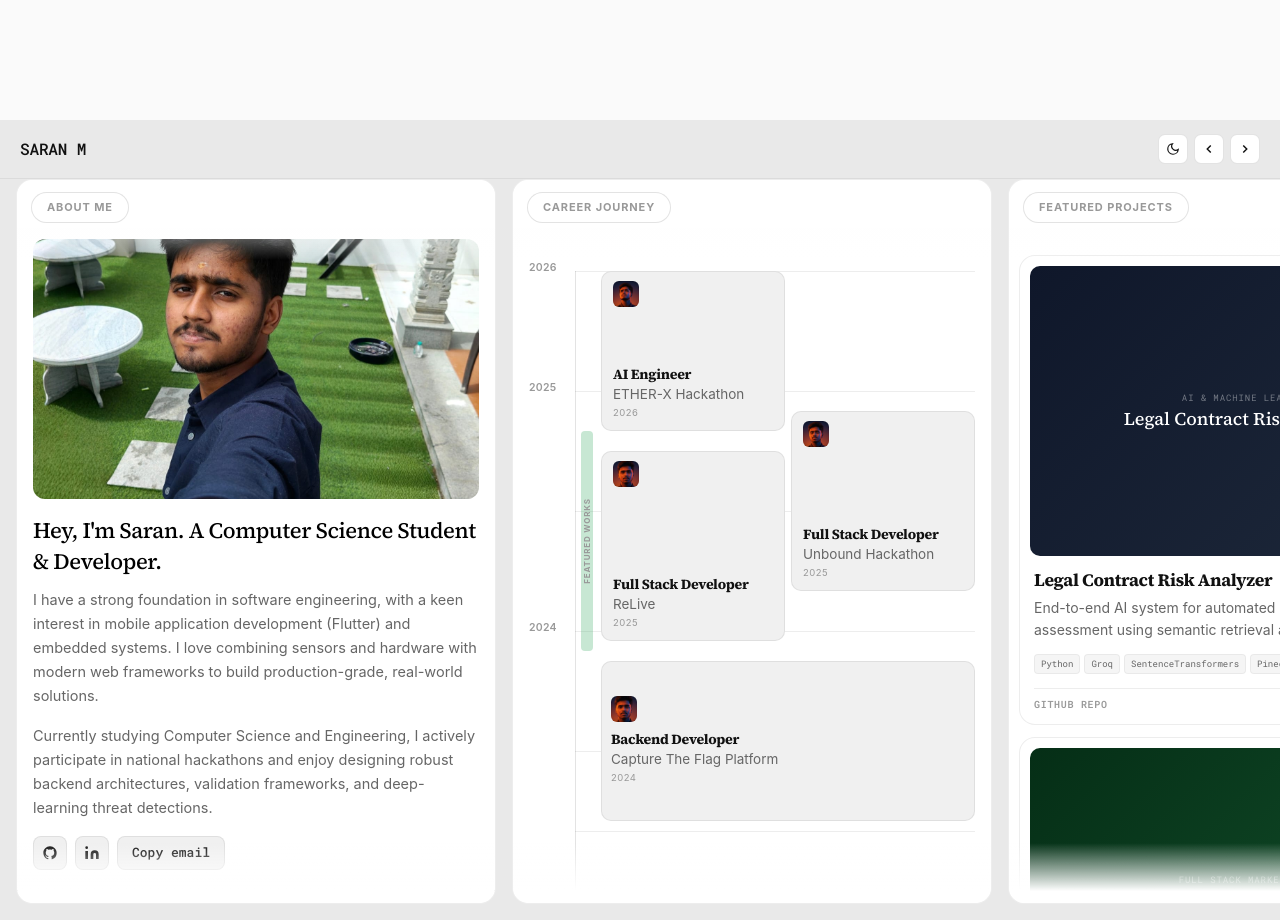
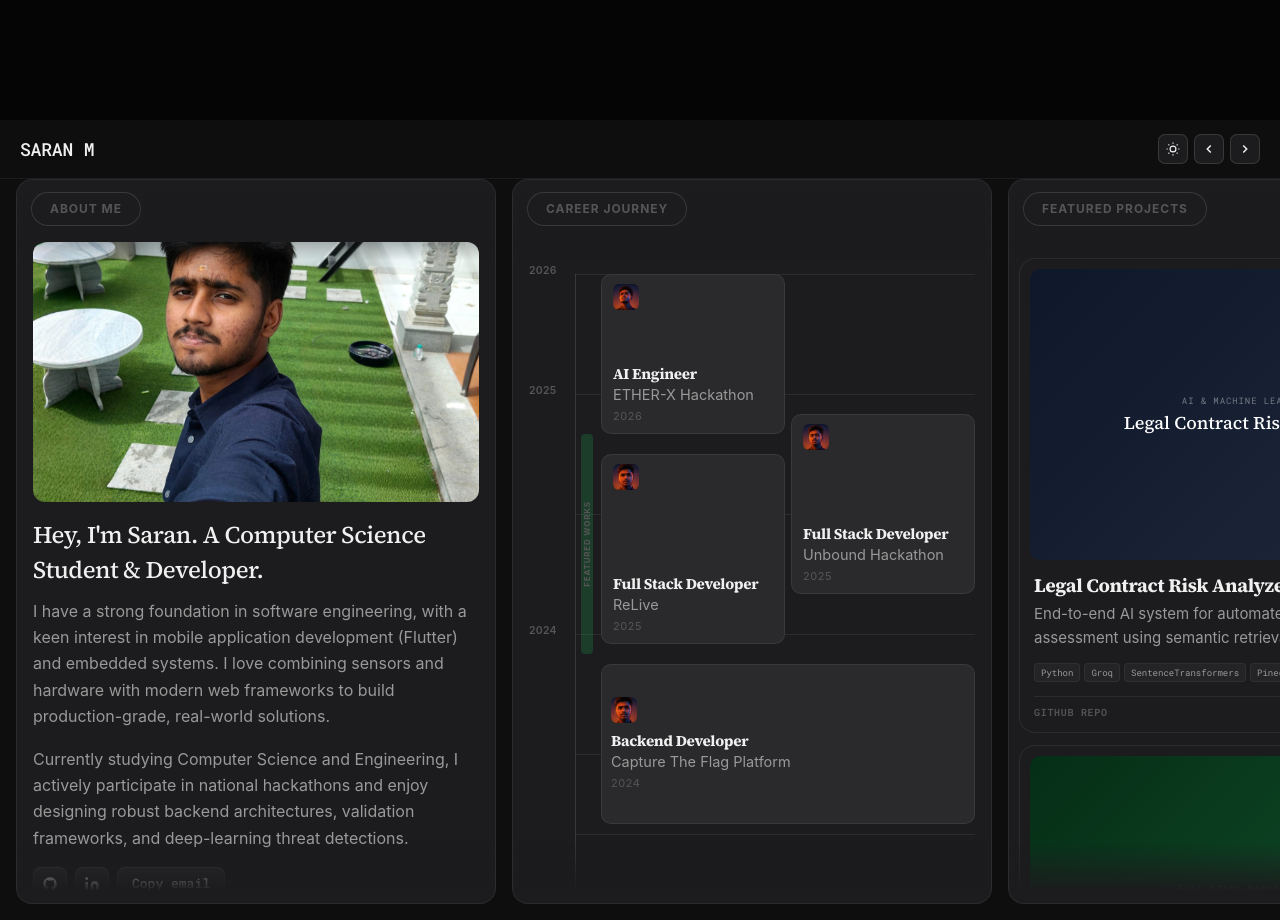
Before and after one commit to saran2006psg/portfolio, a Next.js app: page / in a window 1280 px wide. Shown: the part 3880-4800 px from the top of the page. Built offline with nearby package versions, Linux system fonts and the light colour scheme.

Commit message:
feat: implement ThemeProvider and global stylesheet with base layout styles

```diff
--- a/src/app/globals.css
+++ b/src/app/globals.css
@@ -553,7 +553,7 @@
 .bio-para {
   color: var(--text-2);
   margin-bottom: 16px;
-  font-size: 13px;
+  font-size: 14.5px;
   line-height: 1.65;
 }
 
@@ -612,17 +612,17 @@
 .meta-label {
   text-transform: uppercase;
   letter-spacing: 0.07em;
-  width: 88px;
+  width: 96px;
   color: var(--text-3);
   flex-shrink: 0;
-  padding-top: 1px;
-  font-size: 10px;
+  padding-top: 2px;
+  font-size: 11px;
   font-weight: 700;
 }
 
 .meta-val {
   color: var(--text);
-  font-size: 12.5px;
+  font-size: 14.5px;
   line-height: 1.5;
 }
 
@@ -857,7 +857,7 @@
   text-transform: uppercase;
   letter-spacing: 0.05em;
   margin-top: 2px;
-  font-size: 9.5px;
+  font-size: 11px;
 }
 
 .tl-sideprojects {
@@ -1009,7 +1009,7 @@
   -webkit-line-clamp: 2;
   -webkit-box-orient: vertical;
   margin: 0;
-  font-size: 12.5px;
+  font-size: 14px;
   line-height: 1.55;
   display: -webkit-box;
   overflow: hidden;
@@ -1123,7 +1123,7 @@
 .project-desc {
   color: var(--text-2);
   margin-bottom: 6px;
-  font-size: 12.5px;
+  font-size: 14px;
   line-height: 1.55;
 }
 
@@ -1332,40 +1332,41 @@
    ========================================================================== */
 @media (min-width: 601px) {
   .site-title {
+    font-size: 18px;
+  }
+  .bio-heading {
+    font-size: 24px;
+  }
+  .bio-para {
     font-size: 16px;
   }
-  .bio-heading {
-    font-size: 22px;
+  .meta-label {
+    font-size: 12.5px;
+    width: 104px;
   }
-  .bio-para {
+  .meta-val {
+    font-size: 16px;
+  }
+  .job-role {
+    font-size: 15px;
+  }
+  .job-co {
     font-size: 14.5px;
   }
-  .meta-label {
-    font-size: 11.5px;
+  .proj-card-title {
+    font-size: 19px;
   }
-  .meta-val {
-    font-size: 14px;
+  .proj-card-desc {
+    font-size: 15px;
   }
-  .job-role {
-    font-size: 14px;
-  }
-  .job-co {
-    font-size: 13.5px;
-  }
-  .proj-card-title {
+  .project-title {
     font-size: 17.5px;
   }
-  .proj-card-desc {
-    font-size: 14px;
-  }
-  .project-title {
-    font-size: 16px;
-  }
   .project-desc {
-    font-size: 13.5px;
+    font-size: 15px;
   }
   .col-tab {
-    font-size: 11px;
-    padding: 6px 15px;
+    font-size: 12px;
+    padding: 7px 18px;
   }
 }
--- a/src/app/layout.tsx
+++ b/src/app/layout.tsx
@@ -16,7 +16,7 @@ export default function RootLayout({
   children: React.ReactNode;
 }>) {
   return (
-    <html lang="en">
+    <html lang="en" className="dark">
       <body className={inter.className}>
         <ThemeProvider>
           {children}
--- a/src/components/ThemeProvider.tsx
+++ b/src/components/ThemeProvider.tsx
@@ -32,8 +32,7 @@ export function ThemeProvider({ children }: ThemeProviderProps) {
     if (storedTheme) {
       setTheme(storedTheme);
     } else {
-      const prefersDark = window.matchMedia('(prefers-color-scheme: dark)').matches;
-      setTheme(prefersDark ? 'dark' : 'light');
+      setTheme('dark');
     }
   }, []);
 
```
